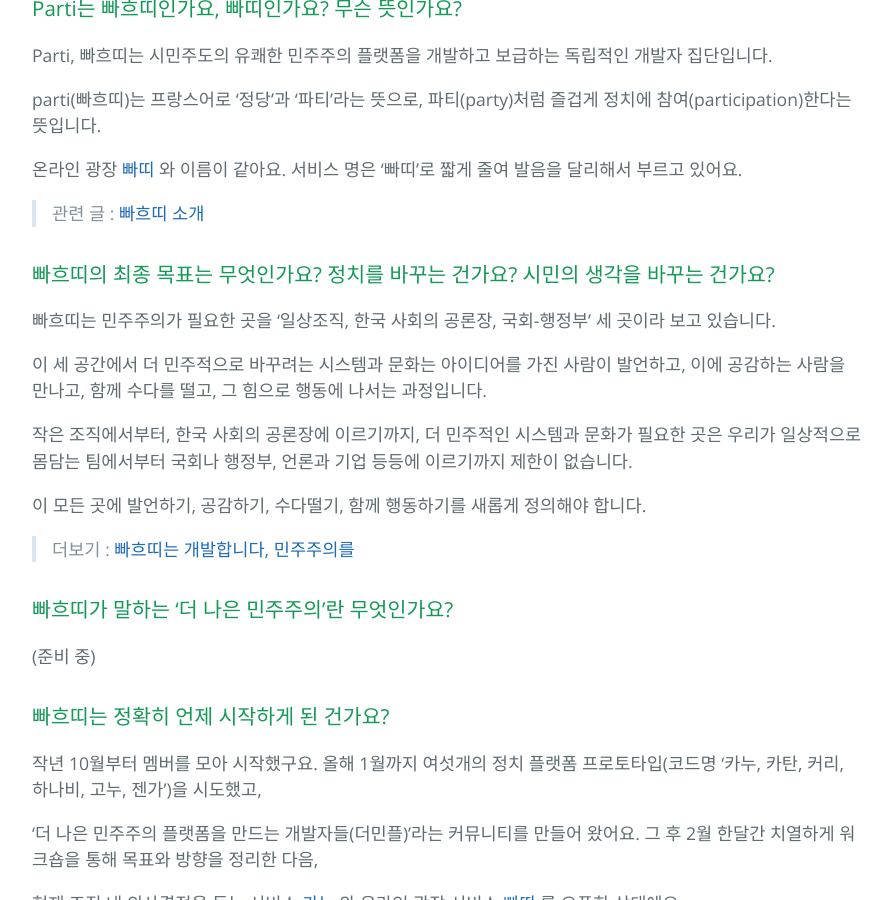
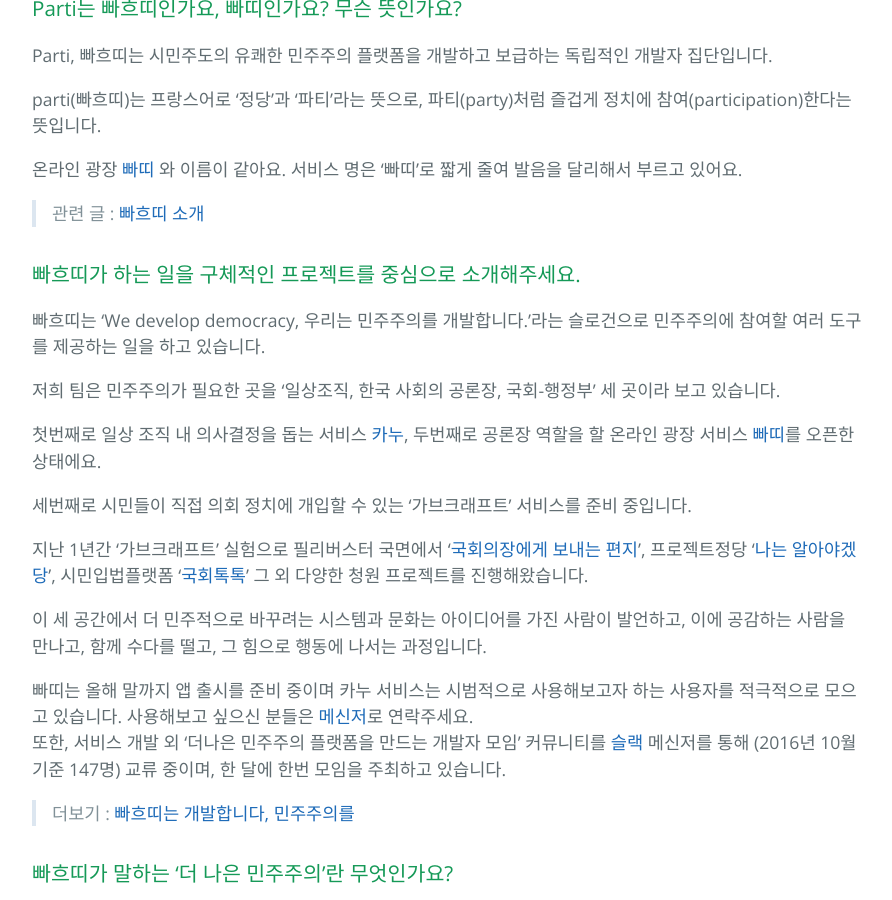
Before and after one commit to parti-coop/parti-group, a Jekyll site: the page built from docs/qna.md, in a window 1280 px wide and 900 px high, scrolled down 506 px. Shown: the whole window, without its empty margins (192-1084 px from the left). Built offline with Jekyll 4.4.1, drawn with Linux system fonts in a browser that asks for light colours.

Commit message:
빠흐띠 프로젝트 소개를 보충합니다.

```diff
--- a/docs/qna.md
+++ b/docs/qna.md
@@ -21,15 +21,22 @@
 > 관련 글 : [빠흐띠 소개](https://goo.gl/kdw7kE)
 
 
-### 빠흐띠의 최종 목표는 무엇인가요? 정치를 바꾸는 건가요? 시민의 생각을 바꾸는 건가요?
+### 빠흐띠가 하는 일을 구체적인 프로젝트를 중심으로 소개해주세요.
 
-빠흐띠는 민주주의가 필요한 곳을 '일상조직, 한국 사회의 공론장, 국회-행정부' 세 곳이라 보고 있습니다.
+빠흐띠는 ‘We develop democracy, 우리는 민주주의를 개발합니다.’라는 슬로건으로 민주주의에 참여할 여러 도구를 제공하는 일을 하고 있습니다.
+
+저희 팀은 민주주의가 필요한 곳을 '일상조직, 한국 사회의 공론장, 국회-행정부' 세 곳이라 보고 있습니다.
+
+첫번째로 일상 조직 내 의사결정을 돕는 서비스 [카누](http://canoe.ws), 두번째로 공론장 역할을 할 온라인 광장 서비스 [빠띠](http://parti.xyz)를 오픈한 상태에요.
+
+세번째로 시민들이 직접 의회 정치에 개입할 수 있는 ‘가브크래프트' 서비스를 준비 중입니다.
+
+지난 1년간 ‘가브크래프트' 실험으로 필리버스터 국면에서 ‘[국회의장에게 보내는 편지](http://assembly.email/)’, 프로젝트정당 ‘[나는 알아야겠당](http://up.parti.xyz)’, 시민입법플랫폼 ‘[국회톡톡](http://toktok.io)’ 그 외 다양한 청원 프로젝트를 진행해왔습니다.
 
 이 세 공간에서 더 민주적으로 바꾸려는 시스템과 문화는 아이디어를 가진 사람이 발언하고, 이에 공감하는 사람을 만나고, 함께 수다를 떨고, 그 힘으로 행동에 나서는 과정입니다.
 
-작은 조직에서부터, 한국 사회의 공론장에 이르기까지, 더 민주적인 시스템과 문화가 필요한 곳은 우리가 일상적으로 몸담는 팀에서부터 국회나 행정부, 언론과 기업 등등에 이르기까지 제한이 없습니다.
-
-이 모든 곳에 발언하기, 공감하기, 수다떨기, 함께 행동하기를 새롭게 정의해야 합니다.
+빠띠는 올해 말까지 앱 출시를 준비 중이며 카누 서비스는 시범적으로 사용해보고자 하는 사용자를 적극적으로 모으고 있습니다. 사용해보고 싶으신 분들은 [메신저](http://m.me/parti.xyz)로 연락주세요.
+또한, 서비스 개발 외 '더나은 민주주의 플랫폼을 만드는 개발자 모임' 커뮤니티를 [슬랙](http://slackin.better-cosmos.net/) 메신저를 통해 (2016년 10월 기준 147명) 교류 중이며, 한 달에 한번 모임을 주최하고 있습니다.
 
 > 더보기 : [빠흐띠는 개발합니다, 민주주의를](https://goo.gl/URQydp)
 
```
